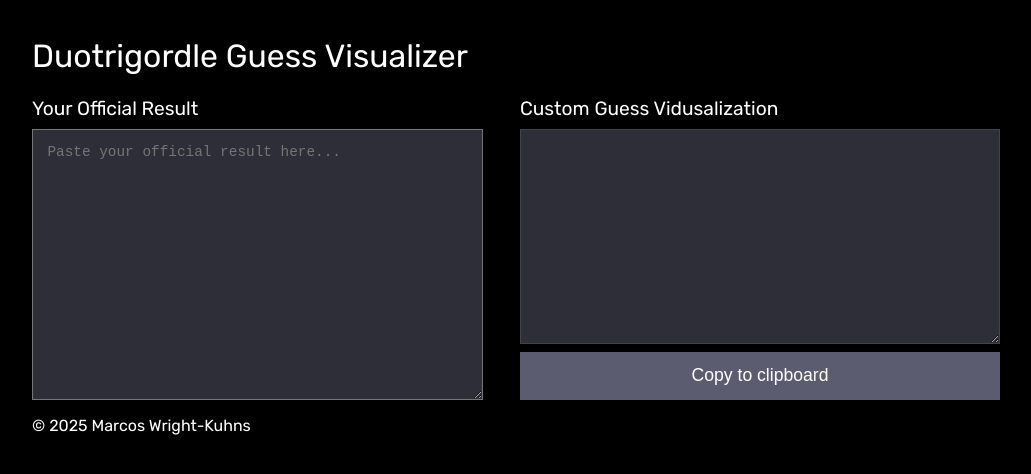
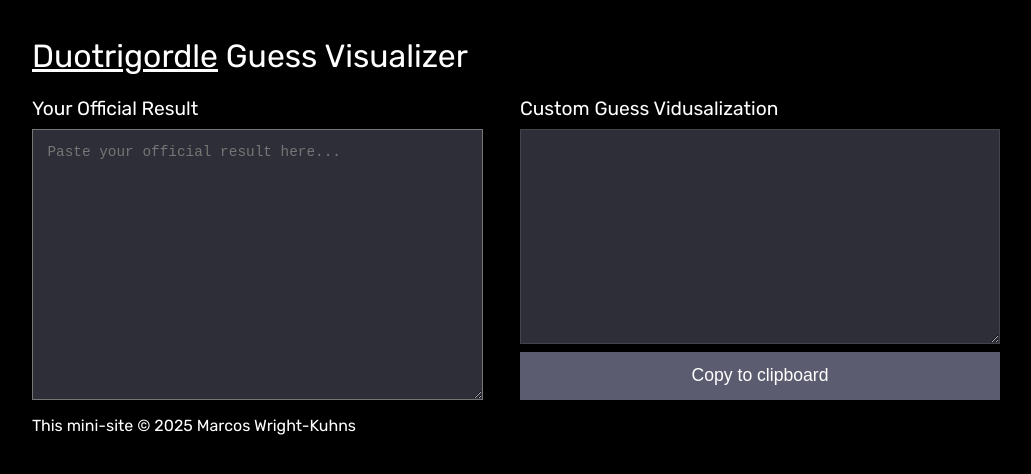
Before and after one commit to metavida/duotrigordle-visualizer, a plain HTML site: page index.html in a window 1280 px wide. Shown: the whole page, without its empty margins (128-1159 px from the left). Drawn offline with Linux system fonts and the light colour scheme.

Commit message:
Link to the game

```diff
--- a/index.html
+++ b/index.html
@@ -12,7 +12,7 @@
   </head>
   <body>
     <header>
-      <h1>Duotrigordle Guess Visualizer</h1>
+      <h1><a href="https://duotrigordle.com/">Duotrigordle</a> Guess Visualizer</h1>
     </header>
     <main>
       <label for="official-result">Your Official Result</label>
@@ -23,7 +23,7 @@
       <button id="copy-button">Copy to clipboard</button>
     </main>
     <footer>
-      <p>&copy; 2025 Marcos Wright-Kuhns</p>
+      <p>This mini-site &copy; 2025 Marcos Wright-Kuhns</p>
     </footer>
   </body>
 </html>
--- a/styles.css
+++ b/styles.css
@@ -20,6 +20,10 @@
 
 h1 {
   font-weight: 400;
+}
+
+a, a:visited, a:hover, a:active {
+  color: var(--white);
 }
 
 main {
```
